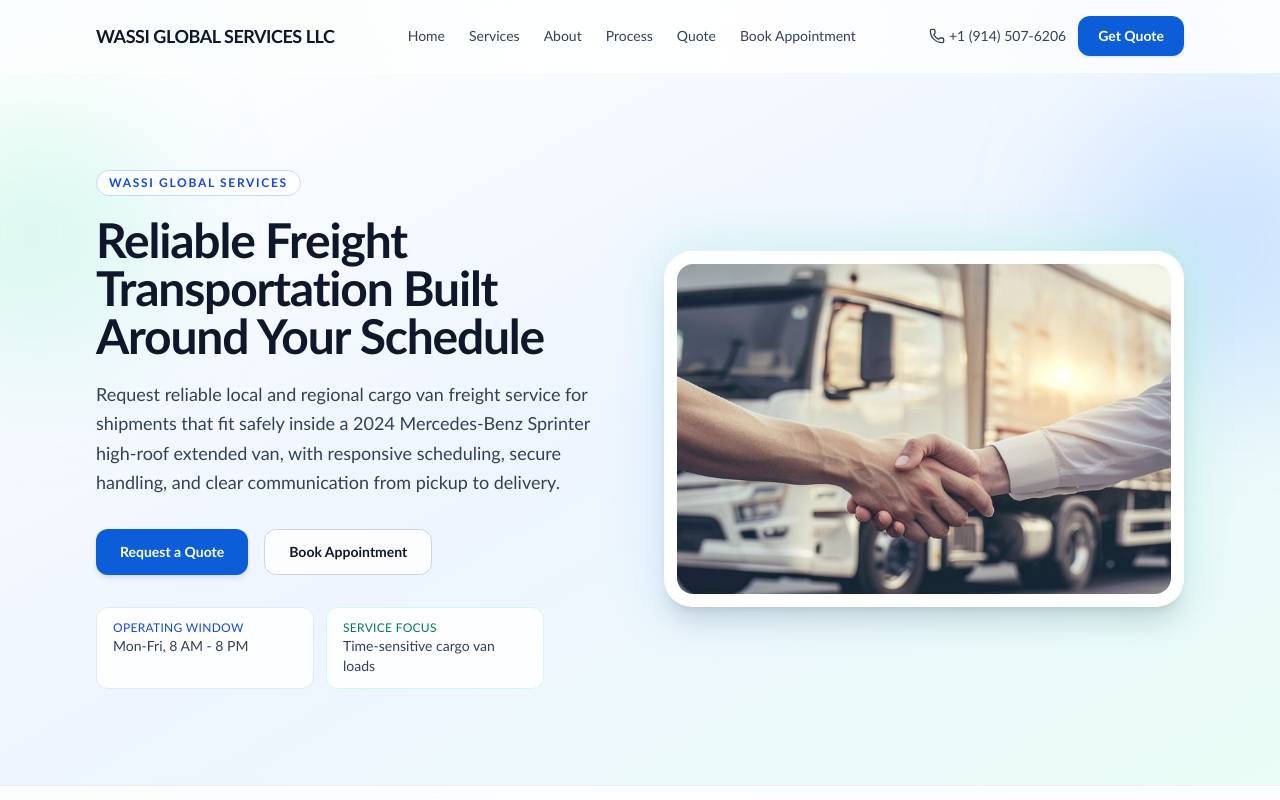
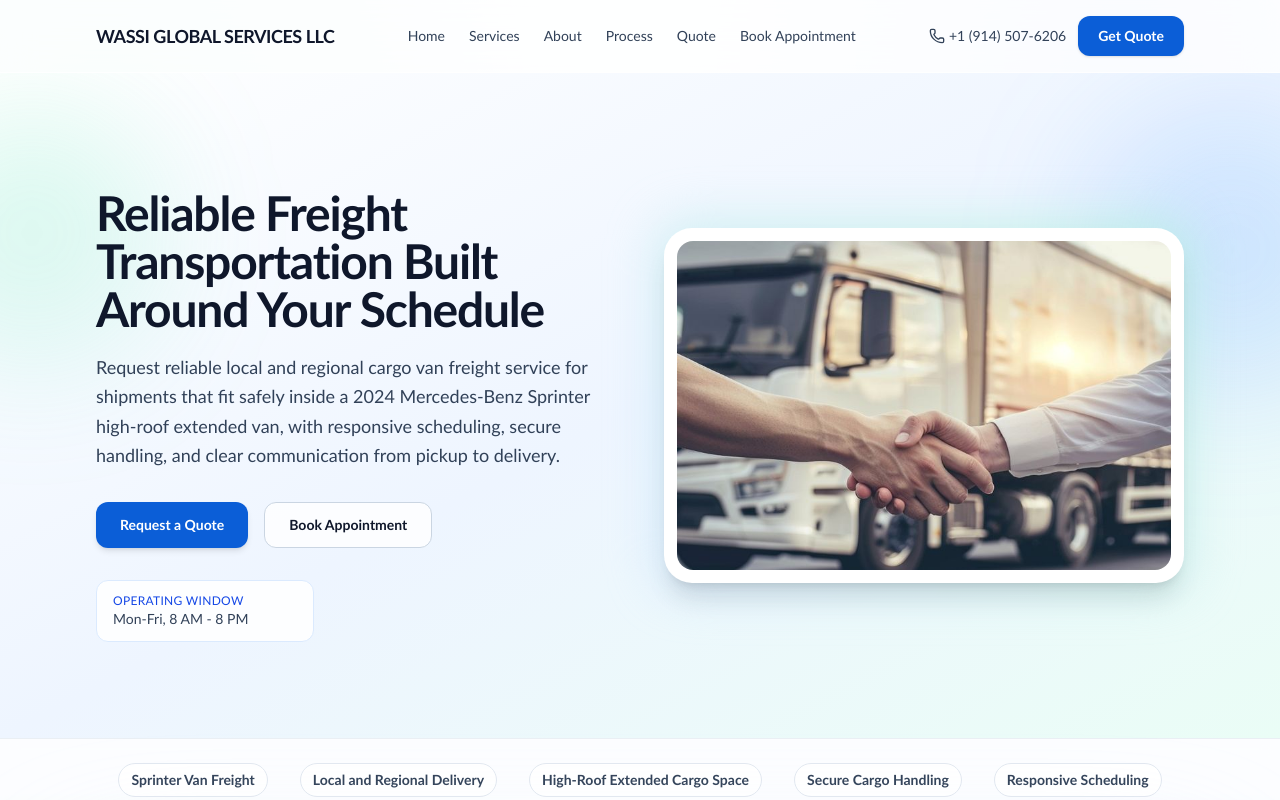
Before and after one commit to hub17/nextmove, a Next.js app: page / in a window 1280 px wide. Shown: the top 800 px of the page. Built offline with nearby package versions, Linux system fonts and the light colour scheme.

Commit message:
small fix

```diff
--- a/src/components/sections/Hero.tsx
+++ b/src/components/sections/Hero.tsx
@@ -9,9 +9,6 @@ export function Hero() {
 
       <div className="mx-auto grid max-w-6xl items-center gap-12 px-4 py-20 sm:px-6 lg:grid-cols-2 lg:px-8 lg:py-24">
         <div className="animated-enter">
-          <p className="inline-flex items-center rounded-full border border-blue-200 bg-white/80 px-3 py-1 text-xs font-semibold uppercase tracking-[0.14em] text-blue-700">
-            WASSI Global Services
-          </p>
           <h1 className="mt-5 text-4xl font-bold tracking-tight text-slate-900 sm:text-5xl">
             Reliable Freight Transportation Built Around Your Schedule
           </h1>
@@ -41,10 +38,6 @@ export function Hero() {
               <span className="block text-xs uppercase tracking-wide text-blue-700">Operating Window</span>
               Mon-Fri, 8 AM - 8 PM
             </li>
-            <li className="rounded-xl border border-emerald-100 bg-white/85 px-4 py-3 text-slate-700">
-              <span className="block text-xs uppercase tracking-wide text-emerald-700">Service Focus</span>
-              Time-sensitive cargo van loads
-            </li>
           </ul>
         </div>
 
```
